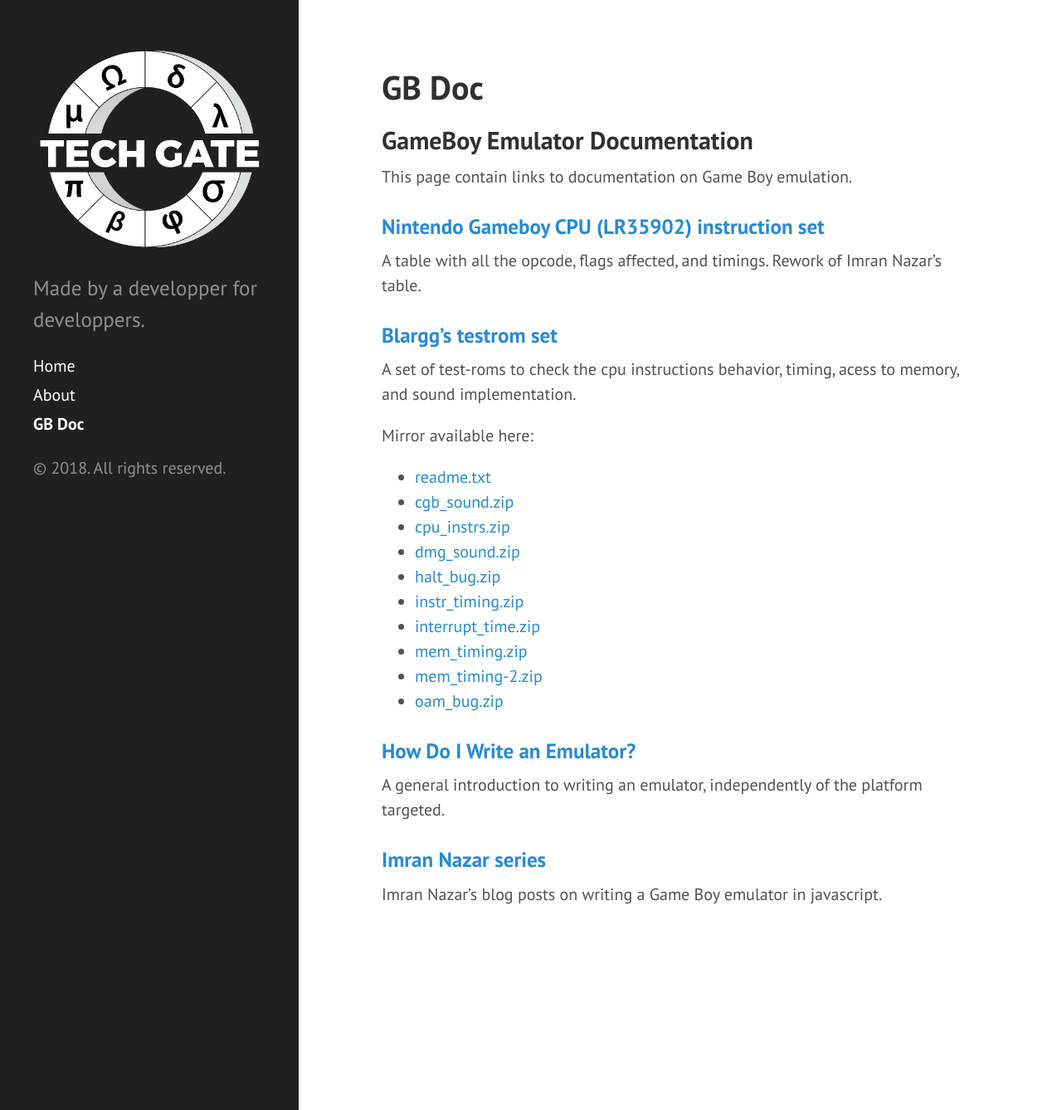
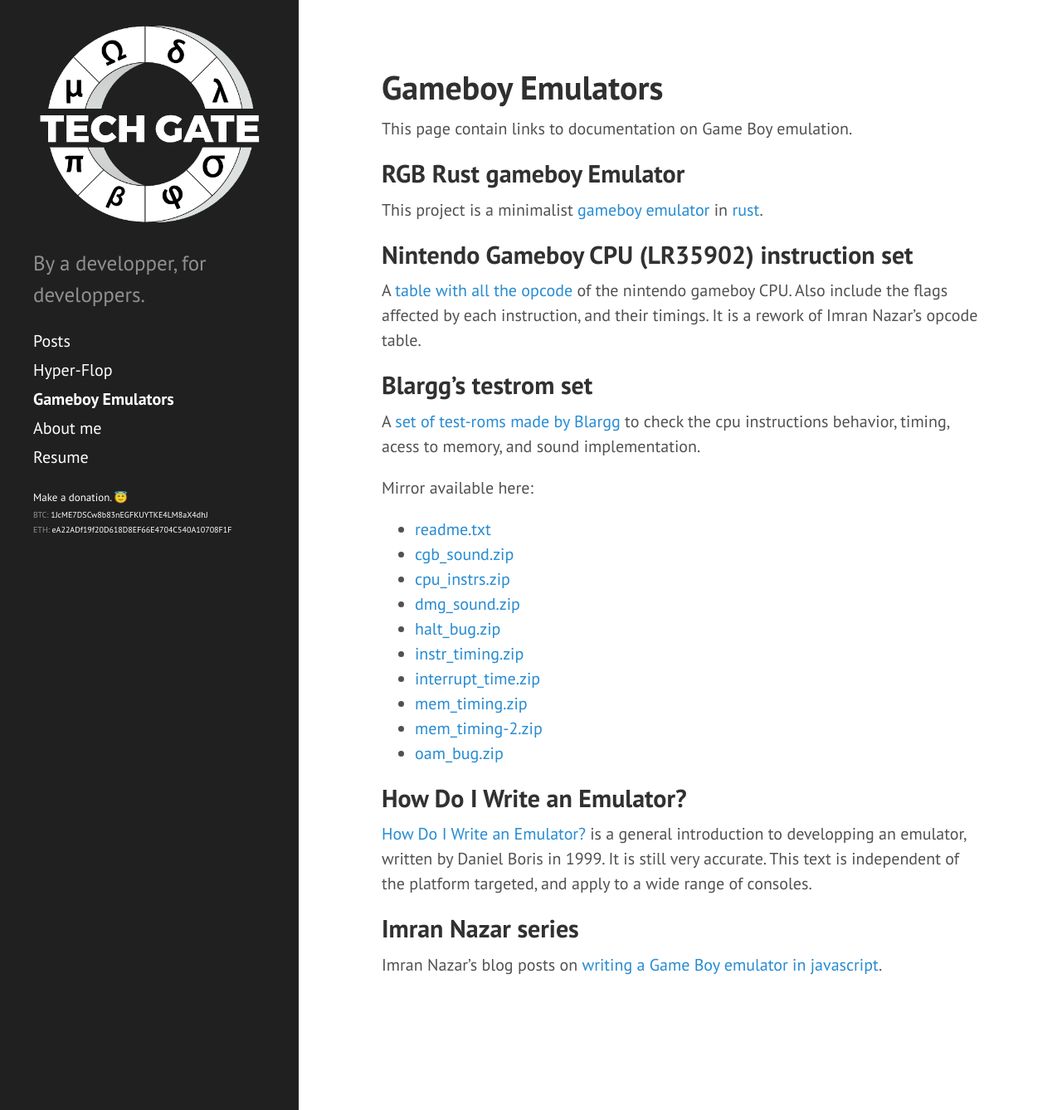
Before and after one commit to jeremycochoy/jeremycochoy.github.io, a Jekyll site: the page built from gb-doc/index.md, in a window 1280 px wide and 1338 px high. Shown: the whole window at 83% size. Built offline with Jekyll 4.4.1, drawn with Linux system fonts in a browser that asks for light colours.

Commit message:
Update about and links. Update style and add btc/eth addrs.

```diff
--- a/_config.yml
+++ b/_config.yml
@@ -16,7 +16,7 @@
 title: Tech Gate
 email: jeremy.cochoy@gmail.com
 description: >- # this means to ignore newlines until "baseurl:"
-  Made by a developper for developpers.
+  By a developper, for developpers.
 baseurl: "" # the subpath of your site, e.g. /blog
 url: "" # the base hostname & protocol for your site, e.g. http://example.com
 twitter_username: jeremycochoy
--- a/_includes/sidebar.html
+++ b/_includes/sidebar.html
@@ -10,7 +10,11 @@
     </div>
 
     <nav class="sidebar-nav">
-      <a class="sidebar-nav-item{% if page.url == site.baseurl %} active{% endif %}" href="{{ site.baseurl }}">Home</a>
+      <a class="sidebar-nav-item{% if page.url == site.baseurl %} active{% endif %}" href="{{ site.url }}">Posts</a>
+
+      <a class="sidebar-nav-item" href="http://cochoy.fr/hyper-flop/">
+        Hyper-Flop
+      </a>
 
       {% comment %}
         The code below dynamically generates a sidebar nav of pages with
@@ -18,21 +22,23 @@
       {% endcomment %}
 
       {% assign pages_list = site.pages | sort:"url" %}
-      {% for node in pages_list %}
+      {% for node in pages_list reversed %}
         {% if node.title != null %}
           {% if node.layout == "page" %}
             <a class="sidebar-nav-item{% if page.url == node.url %} active{% endif %}" href="{{ node.url }}">{{ node.title }}</a>
           {% endif %}
         {% endif %}
       {% endfor %}
+
+      <a class="sidebar-nav-item" href="http://cochoy.fr/resume/">
+        Resume
+      </a>
     </nav>
 
-    <div></div>
-
-    <div class="sidebar-item">
-      <p>
-        &copy; {{ site.time | date: '%Y' }}. All rights reserved.
-      </p>
+    <div class="sidebar-nav">
+      <span class="sidebar-nav-item white small">Make a donation. 😇</span>
+      <span class="sidebar-nav-item x-small">BTC: <a href="bitcoin:1JcME7DSCw8b83nEGFKUYTKE4LM8aX4dhJ">1JcME7DSCw8b83nEGFKUYTKE4LM8aX4dhJ</a></span>
+      <span class="sidebar-nav-item x-small">ETH: <a href="ethereum:eA22ADf19f20D618D8EF66E4704C540A10708F1F">eA22ADf19f20D618D8EF66E4704C540A10708F1F</a></span>
     </div>
 
   </div>
--- a/about.md
+++ b/about.md
@@ -1,6 +1,6 @@
 ---
 layout: page
-title: About
+title: About me
 permalink: /about/
 ---
 
--- a/gb-doc/index.md
+++ b/gb-doc/index.md
@@ -1,20 +1,23 @@
 ---
 layout: page
-title: GB Doc
+title: Gameboy Emulators
 ---
-
-## GameBoy Emulator Documentation
 
 This page contain links to documentation on Game Boy emulation.
 
-### [Nintendo Gameboy CPU (LR35902) instruction set](gameboy-opcodes.html)
+## RGB Rust gameboy Emulator
 
-A table with all the opcode, flags affected, and timings.
-Rework of Imran Nazar's table.
+This project is a minimalist [gameboy emulator][sgb] in [rust].
 
-### [Blargg's testrom set](http://gbdev.gg8.se/wiki/articles/Test_ROMs)
+## Nintendo Gameboy CPU (LR35902) instruction set
 
-A set of test-roms to check the cpu instructions behavior, timing,
+A [table with all the opcode][gameboy-opcodes] of the nintendo gameboy CPU.
+Also include the flags affected by each instruction, and their timings.
+It is a rework of Imran Nazar's opcode table.
+
+## Blargg's testrom set
+
+A [set of test-roms made by Blargg][blargg-roms] to check the cpu instructions behavior, timing,
 acess to memory, and sound implementation.
 
 Mirror available here:
@@ -30,11 +33,19 @@
   * [mem_timing-2.zip](data/blargg/mem_timing-2.zip)
   * [oam_bug.zip](data/blargg/oam_bug.zip)
 
-### [How Do I Write an Emulator?](http://www.atarihq.com/danb/files/emu_vol1.txt)
+## How Do I Write an Emulator?
 
-A general introduction to writing an emulator,
-independently of the platform targeted.
+[How Do I Write an Emulator?][emulator-writing] is a general introduction to developping an emulator,
+written by Daniel Boris in 1999. It is still very accurate.
+This text is independent of the platform targeted, and apply to a wide range of consoles.
 
-### [Imran Nazar series](http://imrannazar.com/GameBoy-Emulation-in-JavaScript:-The-CPU)
+## Imran Nazar series
 
-Imran Nazar's blog posts on writing a Game Boy emulator in javascript.
+Imran Nazar's blog posts on [writing a Game Boy emulator in javascript][imran-nazar].
+
+[rust]: https://en.wikipedia.org/wiki/Rust_(programming_language)
+[sgb]: https://github.com/jeremycochoy/sgb
+[gameboy-opcodes]: gameboy-opcodes.html
+[blargg-roms]: http://gbdev.gg8.se/wiki/articles/Test_ROMs
+[emulator-writing]: http://www.atarihq.com/danb/files/emu_vol1.txt
+[imran-nazar]: http://imrannazar.com/GameBoy-Emulation-in-JavaScript:-The-CPU
--- a/public/css/hyde.css
+++ b/public/css/hyde.css
@@ -55,7 +55,7 @@
 
 .sidebar {
   text-align: center;
-  padding: 2rem 1rem;
+  padding: 0.5rem 1rem;
   color: rgba(255,255,255,.5);
   background-color: #202020;
 }
@@ -249,3 +249,15 @@
 .theme-base-0f .related-posts li a:hover {
   color: #8f5536;
 }
+
+/*** New CSS ***/
+.x-small {
+  font-size:x-small;
+}
+.small {
+  font-size:small;
+}
+
+.white {
+  color: white;
+}
```
